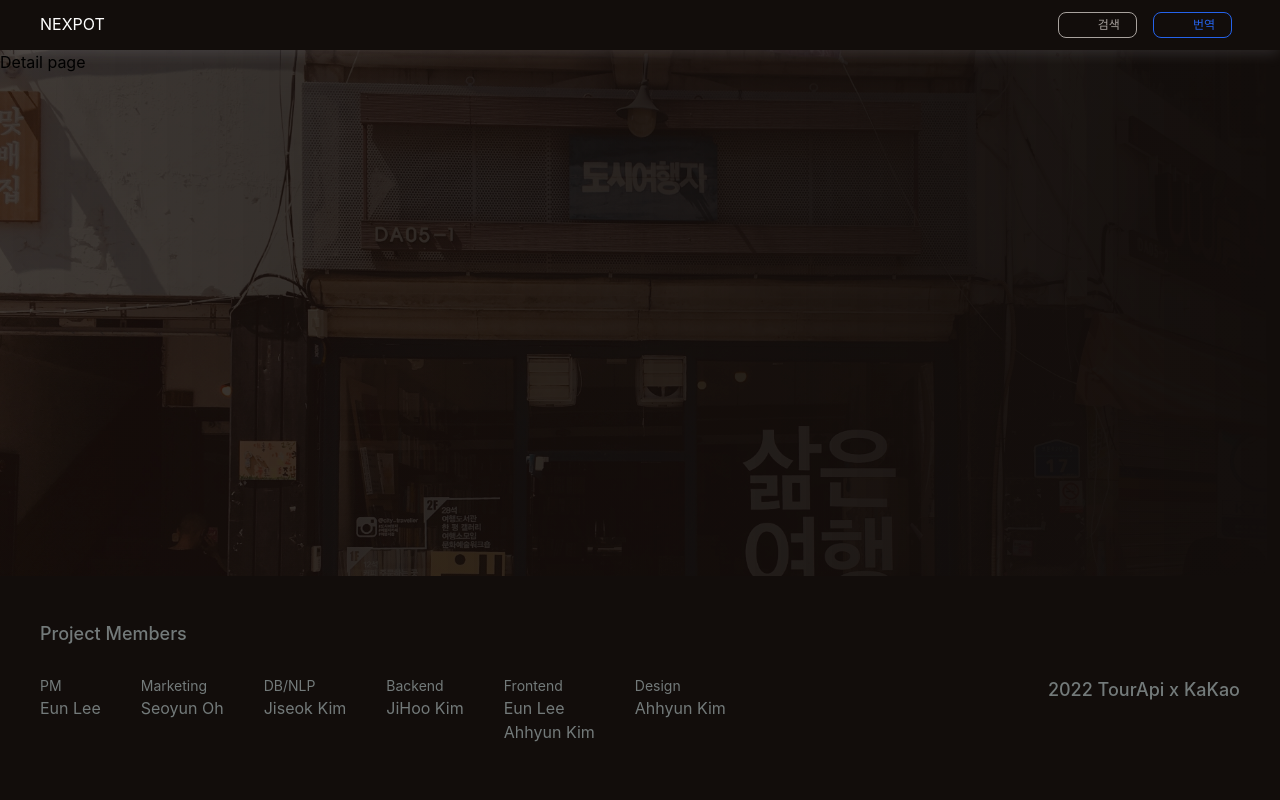
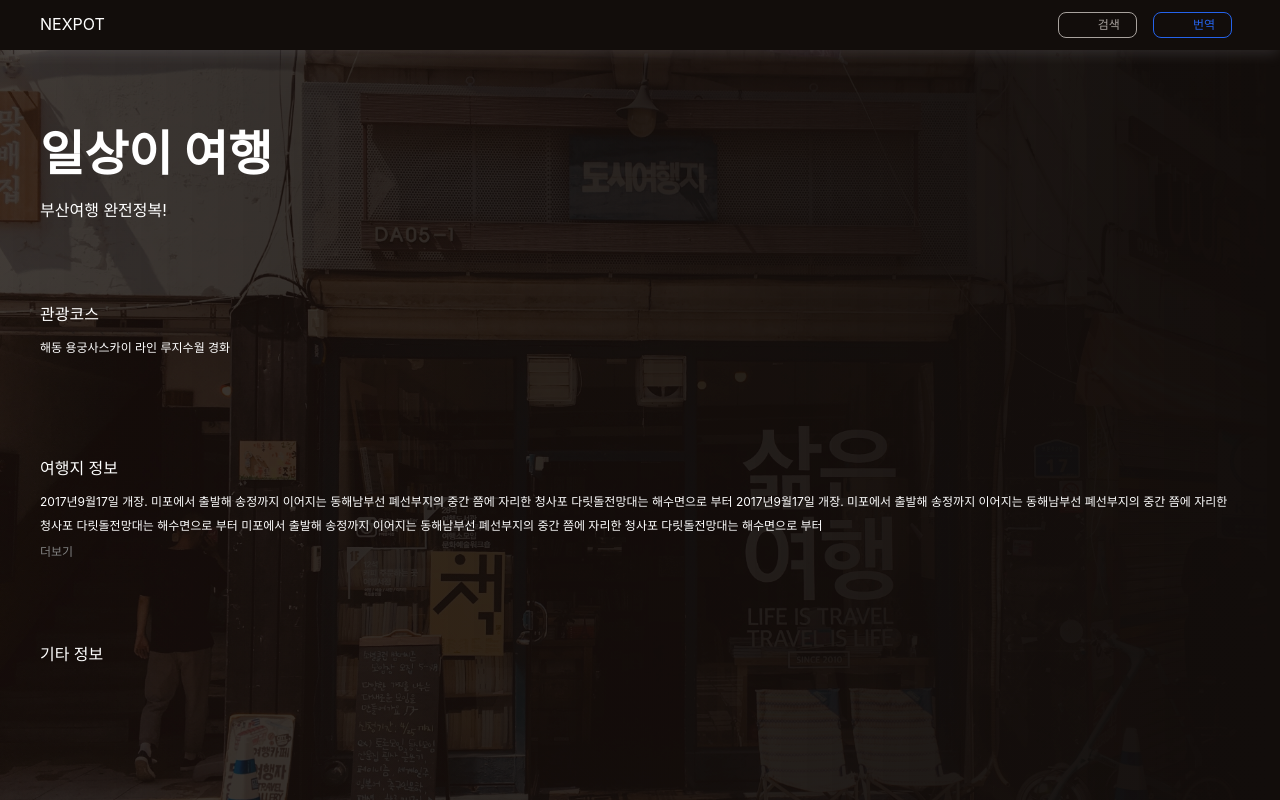
Before and after one commit to NEXPOT/Nexpot, a React (Create React App) app in the folder front-end/: page /detail in a window 1280 px wide. Shown: the top 800 px of the page. Built offline with nearby package versions, Linux system fonts and the light colour scheme; some icons are missing.

Commit message:
Detail Page in progress

```diff
--- a/front-end/package.json
+++ b/front-end/package.json
@@ -7,6 +7,7 @@
     "@testing-library/react": "^13.3.0",
     "@testing-library/user-event": "^13.5.0",
     "akar-icons": "^1.9.20",
+    "axios": "^0.27.2",
     "react": "^18.2.0",
     "react-axios": "^2.0.6",
     "react-dom": "^18.2.0",
--- /dev/null
+++ b/front-end/src/components/Map.js
@@ -0,0 +1,11 @@
+import React from 'react';
+
+const Map = ({props})=> {
+    return (
+        <div className='map mx-10 mt-20 z-10 bg-white' >
+
+        </div>
+    );
+}
+
+export default Map;
--- a/front-end/src/components/footer.js
+++ b/front-end/src/components/footer.js
@@ -8,28 +8,28 @@ export default function footer() {
 			</div>
 			<div className='flex'>
 				<div className='flex-none pl-10 font-normal pt-7'>
-					<span className='block text-sm'>PM</span>
+					<span className='block text-[#525959] text-xs'>PM</span>
 					<span className='text-base'>Eun Lee</span>
 				</div>
 				<div className='flex-none pl-10 font-normal pt-7'>
-					<span className='block text-sm'>Marketing</span>
+					<span className='block text-[#525959] text-xs'>Marketing</span>
 					<span className='text-base'>Seoyun Oh</span>
 				</div>
 				<div className='flex-none pl-10 font-normal pt-7'>
-					<span className='block text-sm'>DB/NLP</span>
+					<span className='block text-[#525959] text-xs'>DB/NLP</span>
 					<span className='text-base'>Jiseok Kim</span>
 				</div>
 				<div className='flex-none pl-10 font-normal pt-7'>
-					<span className='block text-sm'>Backend</span>
+					<span className='block text-[#525959] text-xs'>Backend</span>
 					<span className='text-base'>JiHoo Kim</span>
 				</div>
 				<div className='flex-none pl-10 font-normal pt-7'>
-					<span className='block text-sm'>Frontend</span>
+					<span className='block text-[#525959] text-xs'>Frontend</span>
 					<span className='text-base'>Eun Lee</span><br />
 					<span className='text-base'>Ahhyun Kim</span>
 				</div>
 				<div className='flex-none pl-10 font-normal pt-7'>
-					<span className='block text-sm'>Design</span>
+					<span className='block text-[#525959] text-xs'>Design</span>
 					<span className='text-base'>Ahhyun Kim</span>
 				</div>
 
--- a/front-end/src/pages/Detail.js
+++ b/front-end/src/pages/Detail.js
@@ -1,7 +1,148 @@
-import React from 'react'
+import React, { useState, useEffect } from "react";
+import axios from "axios";
+import Map from "../components/Map.js";
 
-export default function Detail() {
-	return (
-		<h1>Detail page</h1>
-	)
+const test = {
+  videoid: "video_ID",
+  channelname: "일상이 여행",
+  title: "부산여행 완전정복!",
+  youtime: "2021/3/5",
+  views: "53만회",
+  places: [
+    {
+      idx: "1",
+      pname: "해동 용궁사",
+      px: "35.97664845766847",
+      py: "126.99597295767953",
+      ambience: "30",
+      parking: "70",
+      facility: "20",
+    },
+    {
+      idx: "2",
+      pname: "스카이 라인 루지",
+      px: "42.97664845766834",
+      py: "135.9959729576453",
+      ambience: "50",
+      parking: "10",
+      facility: "80",
+    },
+    {
+      idx: "3",
+      pname: "수월 경화",
+      px: "21.97664845763422",
+      py: "204.9959729576263",
+      ambience: "70",
+      parking: "20",
+      facility: "30",
+    },
+  ],
+};
+const placeItem = test.places;
+
+export default function Detail(video_id) {
+  const [infos, setInfo] = useState([]);
+
+  //   const onClickHandler = (video_id) => {
+  //     getData(video_id);
+  //     const item = infos;
+  //     return (
+  //       <>
+  //         <div>
+  //           <img alt="thumbnail" src={item.thumbnail} />
+  //           <div className="innerWrapper">
+  //             <p className="text-sm w-80">{item.chnnelname}</p>
+  //             <p className="text-sm w-80">{item.title}</p>
+  //           </div>
+  //         </div>
+  //         ;
+  //       </>
+  //     );
+  //   };
+
+  // 영상 세부정보 가져오기
+  // useEffect(() => {
+  //   const getData = async (video_id) => {
+  //     try {
+  //       const res = await axios.get(
+  //         "http://127.0.0.1:8000/api/youtube/" + video_id,
+  //         {
+  //           params: {
+  //             video_ID: video_id,
+  //           },
+  //         }
+  //       );
+  //       const _info = await res.data.map((item) => ({
+  //         title: item.title,
+  //         channelname: item.channelname,
+  //         thumbnail: item.thumbnail,
+  //         places: item.places,
+  //       }));
+  //       setInfo(infos.concat(_info));
+  //     } catch (e) {
+  //       console.error(e.message);
+  //     }
+  //   };
+  //   getData();
+  // }, []);
+
+  return (
+    <>
+      {/* {test.map((item) => {
+        <div>
+          <img alt="thumbnail" src={item.thumbnail} />
+          <p className="text-sm w-80">{item.channelname}</p>
+          <p className="text-sm w-80">{item.title}</p>
+        </div>;
+        <div className="mx-10 mt-20">
+          <p className="mb-5 text-5xl font-bold text-white">넥스팟</p>
+          <p className="mb-5 text-5xl font-bold text-white">
+            카피 문구 카피문구
+          </p>
+          <p className="text-base font-medium text-white mb-28">
+            넥스팟 카피 문구 카피문구 넥스팟 카피 문구 카피문구를
+            <br /> 생각해서 넣어보면 어떠할런지요 삶은 달걀이다 삶은 여행
+            <br />
+            이다 라이프 이즈 트레블
+          </p>
+        </div>;
+      })} */}
+      <div className="text-white">
+        {/* <img alt="thumbnail" src={test.thumbnail} /> */}
+        <div className="mx-10 mt-20 z-10">
+          <p className="mb-5 text-5xl font-bold">{test.channelname}</p>
+          <p className="mb-5 text-5md">{test.title}</p>
+        </div>
+        <div className="mx-10 mt-20 z-10">
+          <p className="mb-2 font-medium text-5md">관광코스</p>
+          {/* 하드코딩말고 방법이 없을까.. */}
+          <button className="mb-5 text-xs">{placeItem[0].pname}</button>
+          <button className="mb-5 text-xs">{placeItem[1].pname}</button>
+          <button className="mb-5 text-xs">{placeItem[2].pname}</button>
+        </div>
+        <div className="mx-10 mt-20 z-10">
+          {/** props로 onclick이 발생한 place idx를 넘겨준 다음 맵 렌더링 ? */}
+          <Map placeItem={placeItem}></Map>
+        </div>
+        <div className="mx-10 mt-20 z-10 text-ellipsis">
+          <p className="mb-2 font-medium text-5md">여행지 정보</p>
+          <span className="text-xs">
+            2017년9월17일 개장. 미포에서 출발해 송정까지 이어지는 동해남부선
+            폐선부지의 중간 쯤에 자리한 청사포 다릿돌전망대는 해수면으로 부터
+            2017년9월17일 개장. 미포에서 출발해 송정까지 이어지는 동해남부선
+            폐선부지의 중간 쯤에 자리한 청사포 다릿돌전망대는 해수면으로 부터
+            미포에서 출발해 송정까지 이어지는 동해남부선 폐선부지의 중간 쯤에
+            자리한 청사포 다릿돌전망대는 해수면으로 부터
+          </span>
+        </div>
+        <button
+          className="mx-10 mt-2 text-[#808080] text-xs">
+          더보기
+        </button>
+        <div className="mx-10 mt-20 z-10 text-ellipsis">
+          <p className="mb-5 font-medium text-5md">기타 정보</p>
+        </div>
+      </div>
+    </>
+  );
 }
--- a/front-end/src/pages/Main.js
+++ b/front-end/src/pages/Main.js
@@ -1,5 +1,15 @@
 import React from 'react'
 import VideoList from '../components/video_list'
+import { Detail } from './';
+
+// 썸네일 클릭시 해당 영상의 상세 정보 페이지로 이동합니다.
+const onClickHandler = (video_id) => {
+	return(
+		<>
+		{Detail(video_id)}
+		</>
+	)
+}
 
 export default function Main() {
 	const mainRegion = ["서울", "부산", "인천"];
```
Also changed, not shown: 1 other file (tests, documents, lock files or other folders).
